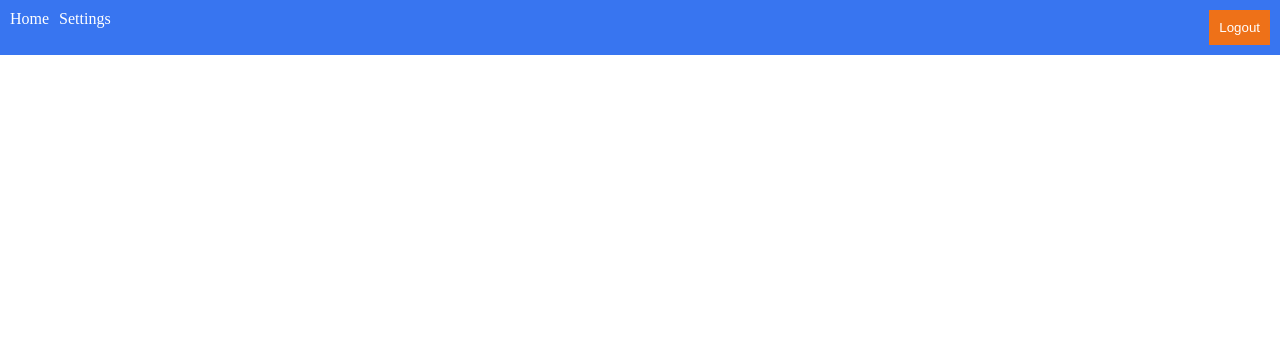
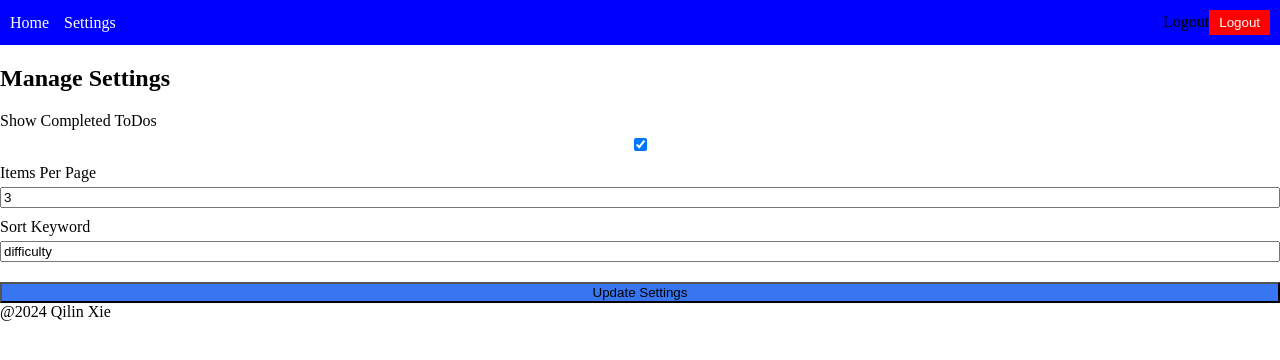
Before and after one commit to QILINXIE02/todo-app, a React (Vite) app: page /settings in a window 1280 px wide. Shown: the top 360 px of the page. Built offline with nearby package versions, Linux system fonts and the light colour scheme.

Commit message:
added setting page and header components:

```diff
--- a/src/App.jsx
+++ b/src/App.jsx
@@ -1,30 +1,23 @@
 import React from 'react';
-import { BrowserRouter as Router, Routes, Route, Link } from 'react-router-dom';
-
+import { BrowserRouter as Router, Routes, Route } from 'react-router-dom';
 import Todo from './Components/Todo';
+import Settings from './Components/Settings';
+import Header from './Components/Header';
 import SettingsProvider from './context/Setting';
-import './App.scss'; // Import the new styles
+import './App.scss';
 
 const App = () => {
   return (
-    <Router>
-      <SettingsProvider>
-        <div className="app">
-          <header className="app-header">
-            <div className="left-header">
-              <Link to="/" className="nav-link">Home</Link>
-              <Link to="/settings" className="nav-link">Settings</Link>
-            </div>
-            <div className="right-header">
-              <button className="logout-button">Logout</button>
-            </div>
-          </header>
-          <Routes>
-            <Route path="/" element={<Todo />} />
-          </Routes>
-        </div>
-      </SettingsProvider>
-    </Router>
+    <SettingsProvider>
+      <Router>
+        <Header />
+        <Routes>
+          <Route path="/" element={<Todo />} />
+          <Route path="/settings" element={<Settings />} />
+        </Routes>
+        <footer>@2024 Qilin Xie</footer>
+      </Router>
+    </SettingsProvider>
   );
 };
 
--- /dev/null
+++ b/src/Components/Header/header.scss
@@ -0,0 +1,33 @@
+.header {
+  display: flex;
+  justify-content: space-between;
+  align-items: center;
+  background-color: blue;
+  padding: 10px;
+
+  .header-left {
+    display: flex;
+    gap: 15px;
+  }
+
+  .header-right {
+    color: black;
+
+    .logout-button {
+      background-color: red;
+      color: white;
+      border: none;
+      padding: 5px 10px;
+      cursor: pointer;
+    }
+  }
+
+  a {
+    color: white;
+    text-decoration: none;
+  }
+
+  a:hover {
+    text-decoration: underline;
+  }
+}
--- /dev/null
+++ b/src/Components/Header/index.jsx
@@ -0,0 +1,20 @@
+import React from 'react';
+import { Link } from 'react-router-dom';
+import './header.scss';
+
+const Header = () => {
+  return (
+    <header className="header">
+      <div className="header-left">
+        <Link to="/">Home</Link>
+        <Link to="/settings">Settings</Link>
+      </div>
+      <div className="header-right">
+        <span>Logout</span>
+        <button className="logout-button">Logout</button>
+      </div>
+    </header>
+  );
+};
+
+export default Header;
--- /dev/null
+++ b/src/Components/Settings/index.jsx
@@ -0,0 +1,67 @@
+import React, { useContext, useState } from 'react';
+import { SettingsContext } from '../../context/Setting';
+import './settings.scss';
+
+const Settings = () => {
+  const { displaySettings, setDisplaySettings } = useContext(SettingsContext);
+  const [showCompleted, setShowCompleted] = useState(displaySettings.hideCompleted);
+  const [itemsPerPage, setItemsPerPage] = useState(displaySettings.itemsPerPage);
+  const [sortWord, setSortWord] = useState(displaySettings.sortWord);
+  const [updatedSettings, setUpdatedSettings] = useState(null);
+
+  const handleSubmit = () => {
+    setDisplaySettings({
+      hideCompleted: showCompleted,
+      itemsPerPage,
+      sortWord,
+    });
+    setUpdatedSettings({ showCompleted, itemsPerPage, sortWord });
+  };
+
+  return (
+    <div className="settings">
+      <h2>Manage Settings</h2>
+      <div className="settings-group">
+        <label>
+          Show Completed ToDos
+          <input
+            type="checkbox"
+            checked={showCompleted}
+            onChange={(event) => setShowCompleted(event.currentTarget.checked)}
+          />
+        </label>
+        <label>
+          Items Per Page
+          <input
+            type="number"
+            value={itemsPerPage}
+            onChange={(event) => setItemsPerPage(Number(event.currentTarget.value))}
+            min="1"
+            max="10"
+          />
+        </label>
+        <label>
+          Sort Keyword
+          <input
+            type="text"
+            value={sortWord}
+            onChange={(event) => setSortWord(event.currentTarget.value)}
+          />
+        </label>
+        <button onClick={handleSubmit} style={{ backgroundColor: 'rgb(56, 117, 240)' }}>
+          Update Settings
+        </button>
+        {updatedSettings && (
+          <div className="updated-settings">
+            <p>Updated Settings:</p>
+            <p>Show Completed ToDos: {updatedSettings.showCompleted ? 'Yes' : 'No'}</p>
+            <p>Items Per Page: {updatedSettings.itemsPerPage}</p>
+            <p>Sort Keyword: {updatedSettings.sortWord}</p>
+          </div>
+        )}
+      </div>
+    </div>
+  );
+};
+
+export default Settings;
--- /dev/null
+++ b/src/Components/Settings/settings.scss
@@ -0,0 +1,25 @@
+.settings {
+  margin-top: 20px;
+
+  .settings-group {
+    display: flex;
+    flex-direction: column;
+    gap: 10px;
+
+    label {
+      display: flex;
+      flex-direction: column;
+      gap: 5px;
+    }
+
+    button {
+      margin-top: 10px;
+    }
+
+    .updated-settings {
+      margin-top: 20px;
+      padding: 10px;
+      border: 1px solid #ccc;
+    }
+  }
+}
```
Also changed, not shown: 2 other files (tests, documents, lock files or other folders).
